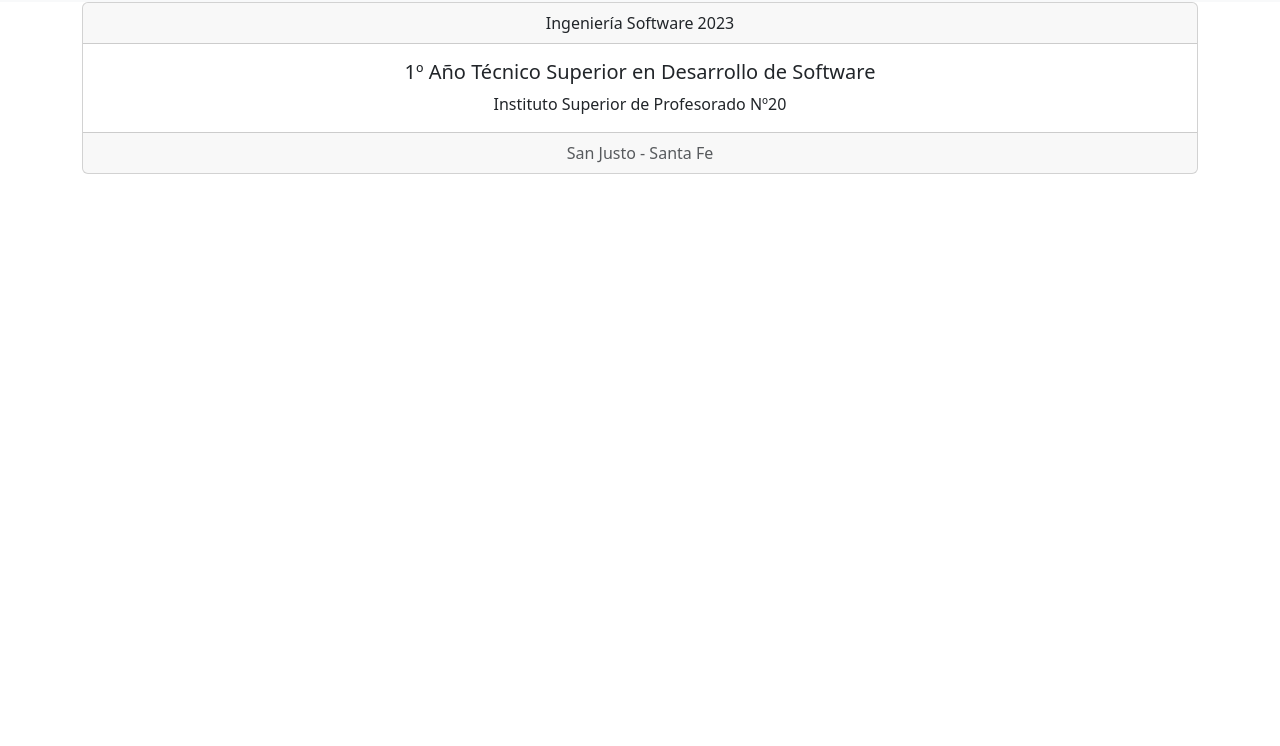
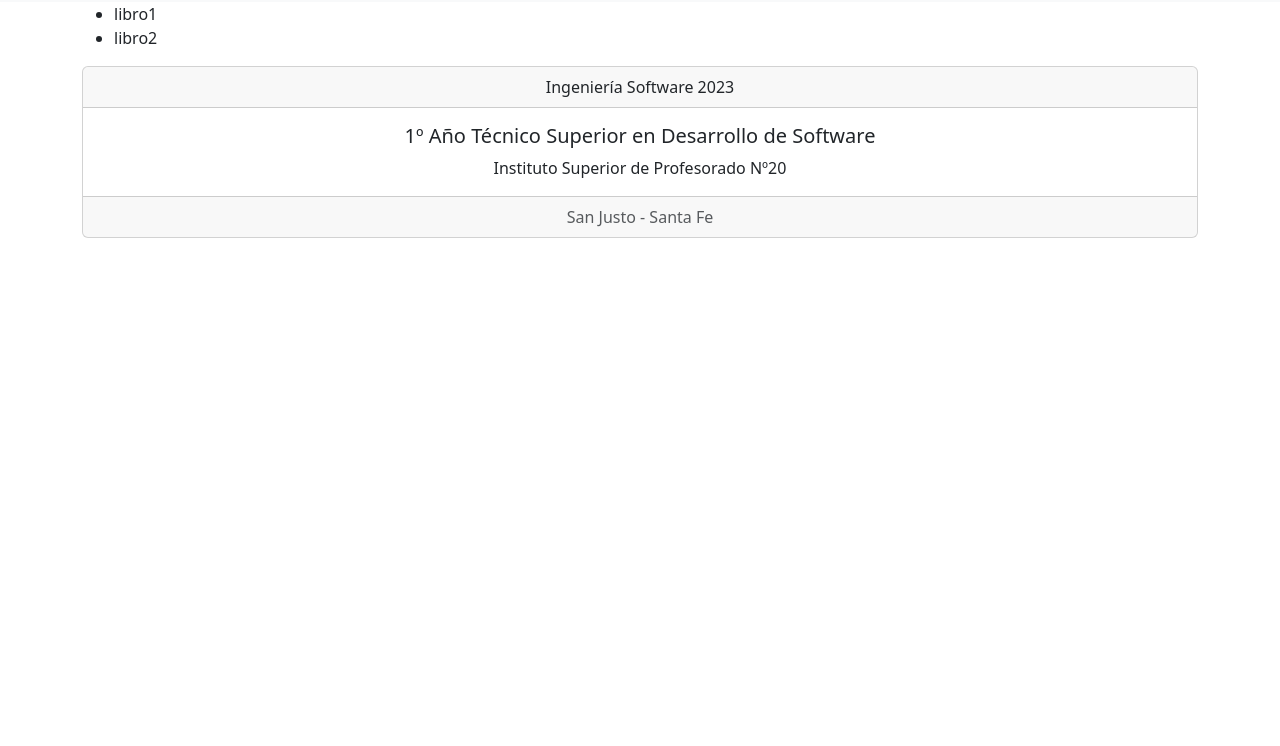
Before and after one commit to cuell01gna/Curso-1mer-Anio-Instituto-N-20-main, a plain HTML site: page index.html in a window 1280 px wide. Shown: the part 54-800 px from the top of the page. Drawn offline with nearby package versions, Linux system fonts and the light colour scheme.

Commit message:
usando javascrip y agregando libros

```diff
--- a/index.html
+++ b/index.html
@@ -9,6 +9,7 @@
     <link href="https://cdn.jsdelivr.net/npm/bootstrap@5.3.0/dist/css/bootstrap.min.css" rel="stylesheet" integrity="sha384-9ndCyUaIbzAi2FUVXJi0CjmCapSmO7SnpJef0486qhLnuZ2cdeRhO02iuK6FUUVM" crossorigin="anonymous">
     <script src="https://cdn.jsdelivr.net/npm/bootstrap@5.3.0/dist/js/bootstrap.bundle.min.js" integrity="sha384-geWF76RCwLtnZ8qwWowPQNguL3RmwHVBC9FhGdlKrxdiJJigb/j/68SIy3Te4Bkz" crossorigin="anonymous"></script>
     <script type="module" src="/js/firebase.js"></script>
+    <script type="module" src="/js/app.js"></script>
 </head>
 
 <body>
@@ -36,7 +37,7 @@
             </div>
             </nav>
     </header>
-    <main>
+    <main class="container" id="contenedorLibros">
 
     </main>
     <footer class="container">
--- /dev/null
+++ b/js/app.js
@@ -0,0 +1,10 @@
+console.log("el archivo javascrip ya está importado");
+
+const libros = {
+    listarLibros: () =>{
+        const contenedor= document.getElementById("contenedorLibros");
+        const books="<ul><li> libro1 <li> libro2 </ul>";
+        contenedor.innerHTML=books;
+    }
+}
+libros.listarLibros();
```
